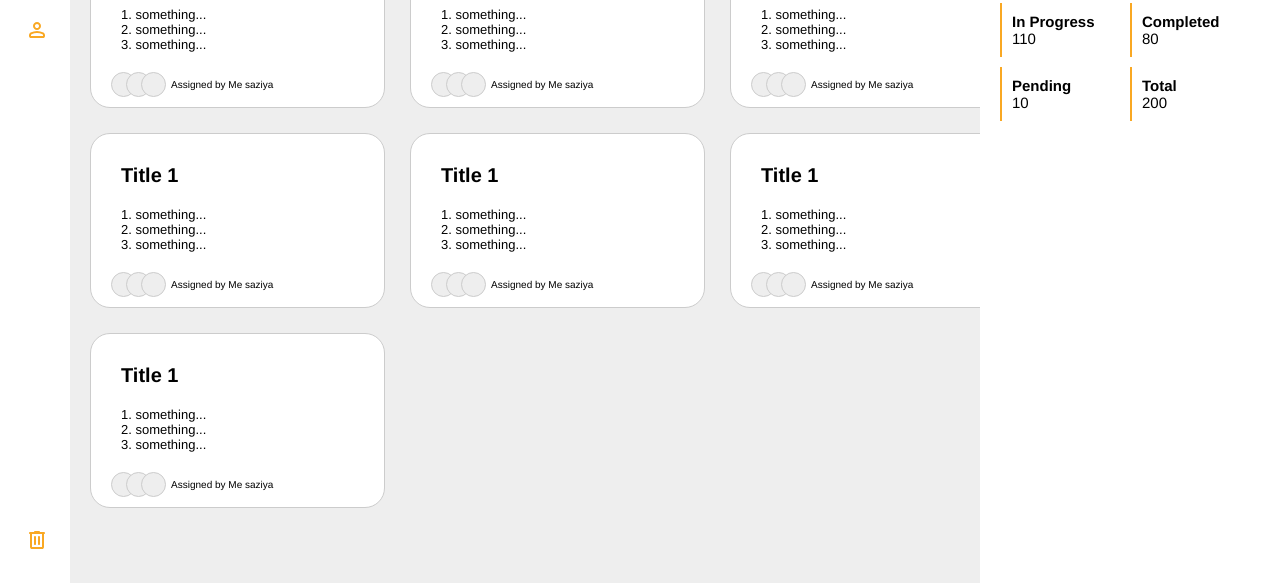
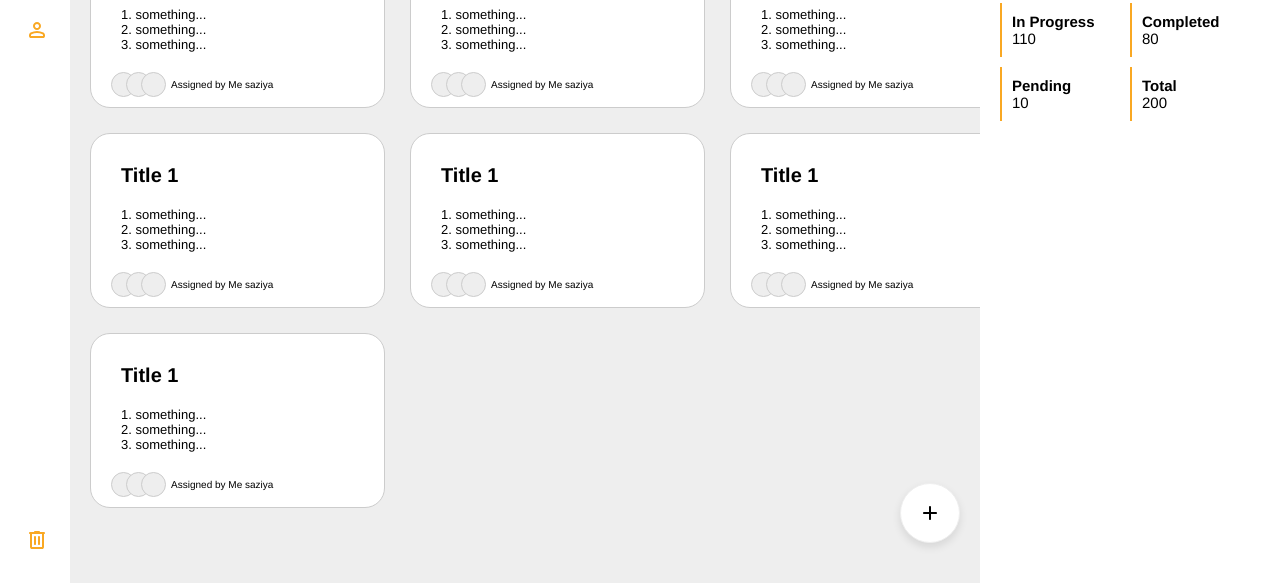
Before and after one commit to iamsaziya/MongoTask, a website: page src/index.html in a window 1280 px wide. Shown: the part 217-800 px from the top of the page. Drawn offline with nearby package versions, Linux system fonts and the light colour scheme.

Commit message:
float button added

```diff
--- a/src/css/style.css
+++ b/src/css/style.css
@@ -167,7 +167,33 @@
 }
 
 /* SideBar style End */
+/* float button */
+.float-btn {
+position: fixed;
+width: 6rem;
+height: 6rem;
+bottom: 4rem;
+right: 32rem;
+background-color: white;
+color: #000;
+border-radius: 50%;
+text-align: center;
+box-shadow: 0 0.4rem 0.8rem rgba(0,0,0,0.1);
+display: flex;
+align-items: center;
+justify-content: center;
+font-size: 2.4rem;
+border: 0.1rem solid #eee;
+cursor: pointer;
+transition: all 0.3s ease;
+}
 
+.float-btn:hover {
+transform: scale(1.1);
+box-shadow: 0 6px 12px rgba(0,0,0,0.15);
+}
+
+/* float button */
 /*Menu bar style start*/
 main {
   width: 100%;
--- a/src/index.html
+++ b/src/index.html
@@ -157,8 +157,12 @@
                 <p>Assigned by Me saziya</p>
               </div>
             </div>
+
           </div>
         </section>
+
+
+
         <section class="information">
           <div class="user_greets">
             <h3>
@@ -188,7 +192,10 @@
         </section>
       </div>
     </main>
-
+    <button class="float-btn">
+      <svg xmlns="http://www.w3.org/2000/svg" height="24px" viewBox="0 -960 960 960" width="24px" fill="currentColor"><path d="M440-440H240q-17 0-28.5-11.5T200-480q0-17 11.5-28.5T240-520h200v-200q0-17 11.5-28.5T480-760q17 0 28.5 11.5T520-720v200h200q17 0 28.5 11.5T760-480q0 17-11.5 28.5T720-440H520v200q0 17-11.5 28.5T480-200q-17 0-28.5-11.5T440-240v-200Z"/>
+      </svg>
+    </button>
     <script src="js/main.js"></script>
     <script src="js/header.js"></script>
   </body>
```
